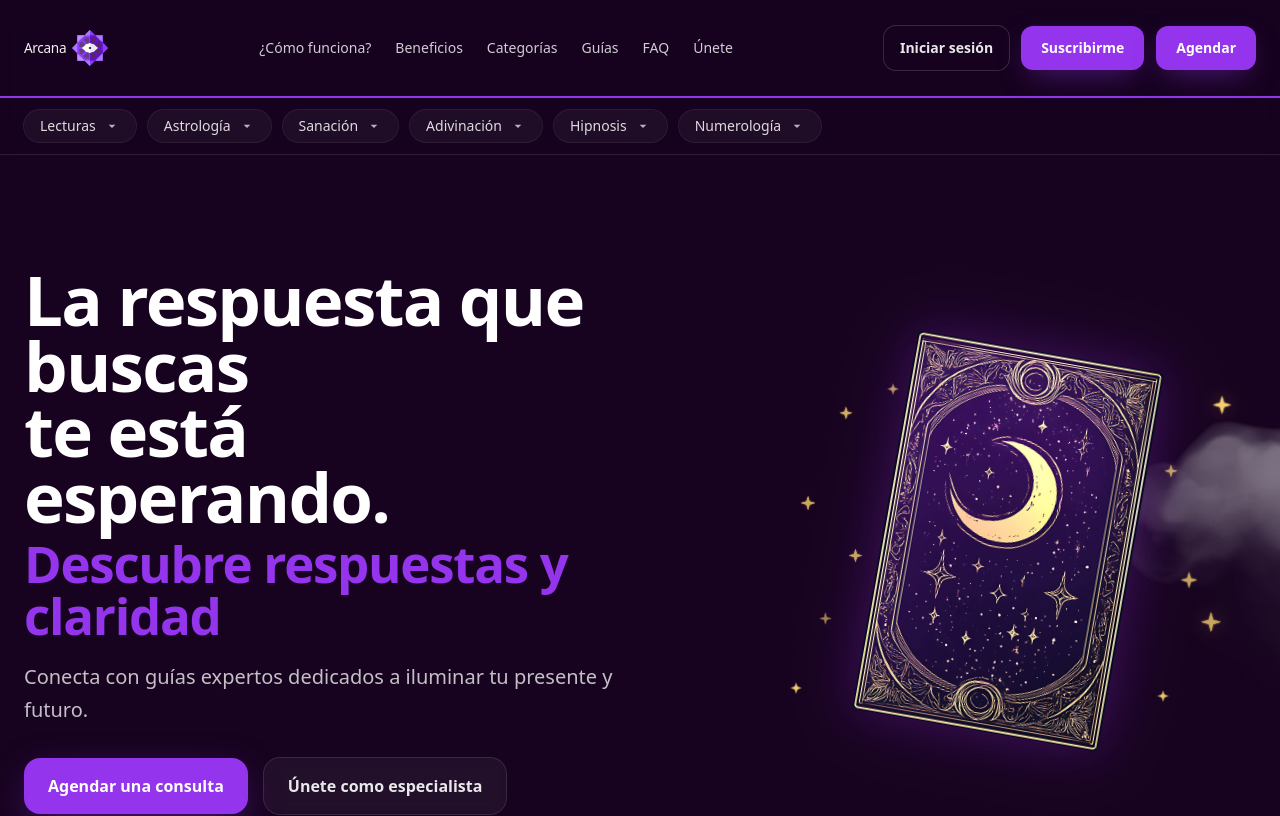
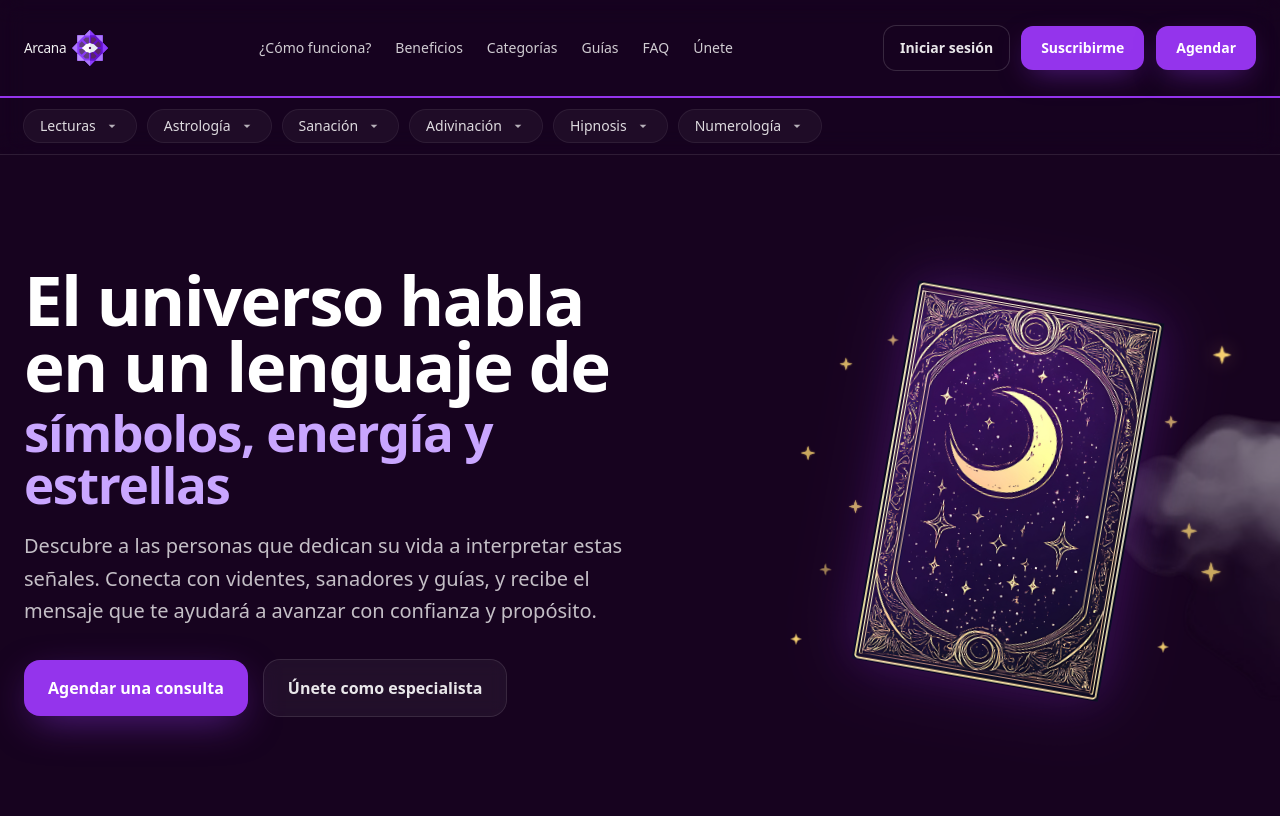
Before and after one commit to arcana302-art/arcana-v2, a Next.js app: page / in a window 1280 px wide. Shown: the top 816 px of the page. Built offline with nearby package versions, Linux system fonts and the light colour scheme.

Commit message:
Update Hero.tsx

```diff
--- a/app/components/Hero.tsx
+++ b/app/components/Hero.tsx
@@ -92,17 +92,17 @@ export default function Hero() {
           <div className="col-span-12 lg:col-span-7 xl:col-span-7">
             <div className="max-w-[560px] sm:max-w-[600px]">
               <h1 className="text-white font-extrabold tracking-tight leading-[0.95] text-[53px] sm:text-[69px]">
-                La respuesta que buscas
-                <br />
-                te está esperando.
+                El universo habla en un lenguaje de
               </h1>
 
-              <h2 className="mt-2 text-[47px] sm:text-[51px] font-extrabold tracking-tight leading-[1.02] text-[#9434ec]">
-                Descubre respuestas y claridad
+              <h2 className="mt-2 text-[47px] sm:text-[51px] font-extrabold tracking-tight leading-[1.02] text-[#c9a6ff]">
+                símbolos, energía y estrellas
               </h2>
 
               <p className="mt-5 text-white/75 text-[19px] sm:text-[20px] leading-relaxed">
-                Conecta con guías expertos dedicados a iluminar tu presente y futuro.
+                Descubre a las personas que dedican su vida a interpretar estas señales.
+                Conecta con videntes, sanadores y guías, y recibe el mensaje que te ayudará
+                a avanzar con confianza y propósito.
               </p>
 
               <div className="mt-8 flex flex-wrap gap-4">
@@ -169,7 +169,7 @@ export default function Hero() {
         </div>
       </div>
 
-      {/* Estilos locales para la nube (sin cambios) */}
+      {/* Estilos locales para la nube (sin cambios funcionales) */}
       <style jsx>{`
         .cloud-img {
           position: absolute;
```
